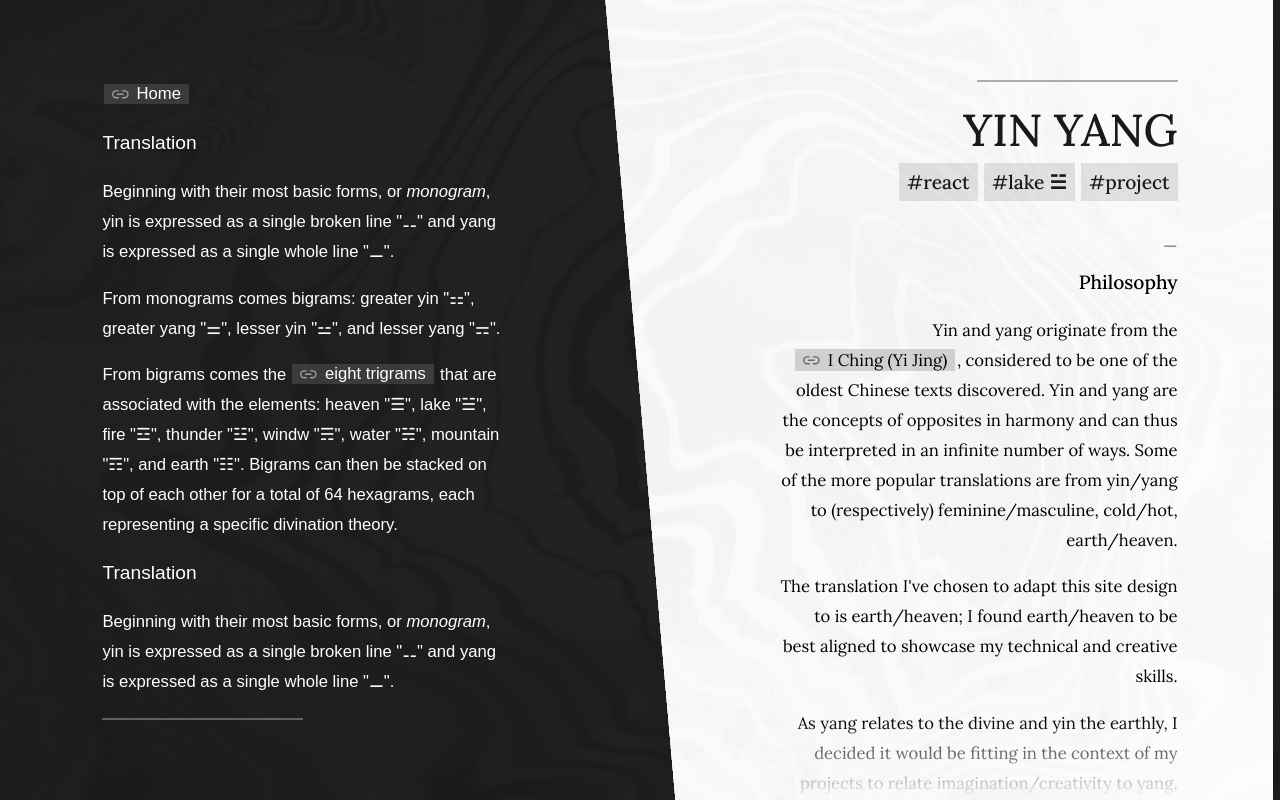
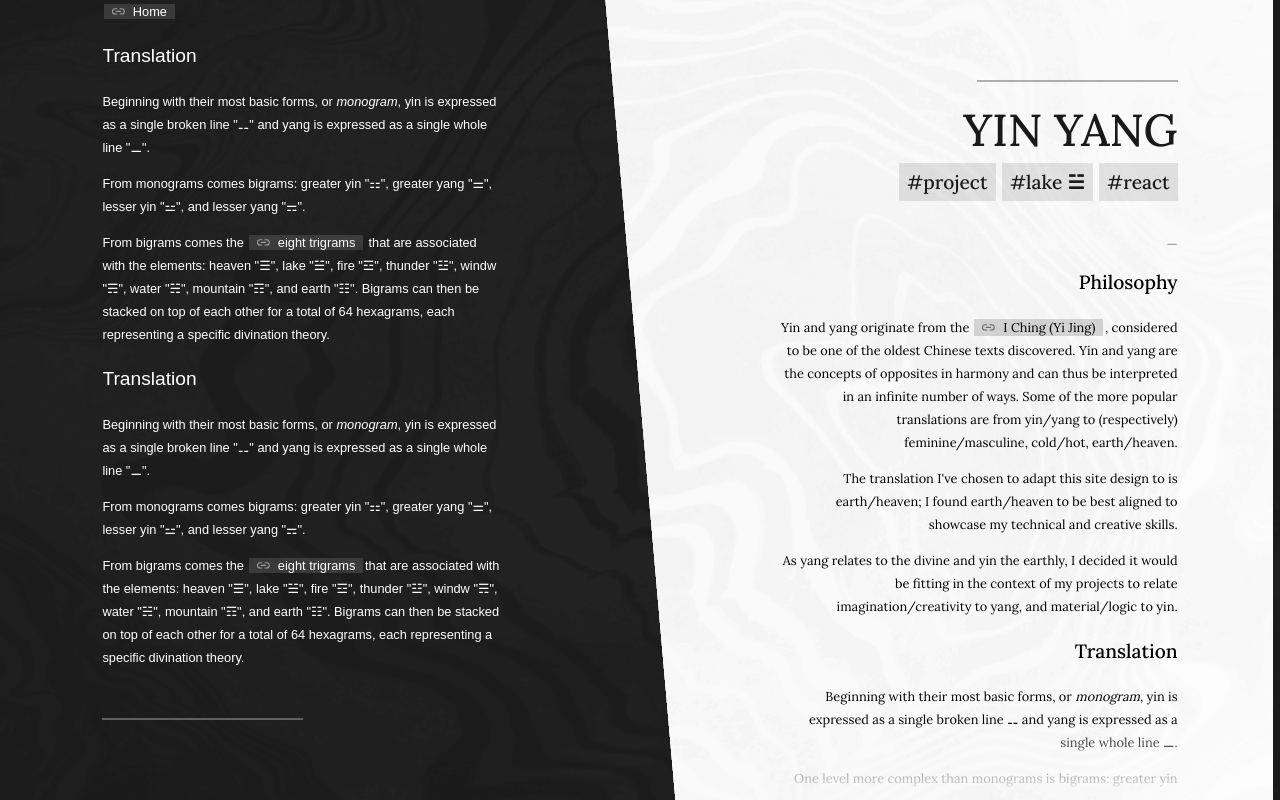
Before and after one commit to kennybc/kenny-portfolio, a React (Create React App) app: page /yin-yang in a window 1280 px wide. Built offline with nearby package versions, Linux system fonts and the light colour scheme; a web font is replaced by a local one.

Commit message:
added react context and small style change

```diff
--- a/src/components/Page/PageContent/index.js
+++ b/src/components/Page/Content/index.js
@@ -4,14 +4,13 @@ import { useRef } from "react";
 
 import "./styles.css";
 
-export default function Page({ children }) {
+export default function Content({ children }) {
   const ref = useRef(null);
   const dimensions = useScrollDimensions(ref);
   const scrollClass =
     dimensions.scrollHeight > dimensions.clientHeight
       ? " PageContent--Scrollable"
       : "";
-  console.log(dimensions);
   return (
     <div className={"PageContent" + scrollClass} ref={ref}>
       {children}
--- a/src/components/Page/index.js
+++ b/src/components/Page/index.js
@@ -1,30 +1,38 @@
+import { PageContext } from "components/Wrapper";
 import { motion } from "framer-motion";
 import routeVariants from "pages/routeVariants";
 
+import { useContext } from "react";
 import { ImGithub, ImLinkedin2, ImUserTie } from "react-icons/im";
 
-import PageContent from "./PageContent";
+import Content from "./Content";
 import "./styles.css";
 
 const icons = [
   {
     icon: <ImUserTie />,
-    url: "test.com",
+    url: "resume.com",
   },
   {
     icon: <ImLinkedin2 />,
-    url: "test2.com",
+    url: "linkedin.com",
   },
   {
     icon: <ImGithub />,
-    url: "test2.com",
+    url: "github.com",
   },
 ];
 
-export default function Page({ className, title, tags, socials, yin, yang }) {
+export default function Page({ className, title, tags, yin, yang }) {
+  const context = useContext(PageContext);
+  tags = context.reverse ? tags.toReversed() : tags;
   return (
     <motion.div
-      className={"Page " + (className ?? "")}
+      className={
+        "Page" +
+        (context.reverse ? " Page--Reverse" : "") +
+        (" " + className ?? "")
+      }
       variants={routeVariants}
       initial="initial"
       animate="animate"
@@ -34,24 +42,22 @@ export default function Page({ className, title, tags, socials, yin, yang }) {
         <div className="Yin__Lesser"></div>
         <div className="Page__Header">
           <h1 className="Page__Title">{title}</h1>
-          {(tags || socials) && (
           <div className="Page__Tags">
             {tags &&
               tags.map(function (tag) {
                 return <div className="Page__Tag">{tag}</div>;
               })}
-              {socials &&
+            {!tags &&
               icons.map(function (icon) {
                 return <div className="Page__Tag">{icon.icon}</div>;
               })}
           </div>
-          )}
         </div>
-        <PageContent>{yang}</PageContent>
+        <Content>{yang}</Content>
       </div>
       <div className="Yin">
         <div className="Yang__Lesser"></div>
-        <PageContent>{yin}</PageContent>
+        <Content>{yin}</Content>
       </div>
     </motion.div>
   );
--- a/src/components/Page/styles.css
+++ b/src/components/Page/styles.css
@@ -1,9 +1,17 @@
 .Page {
   --padding-y: 10vh;
   --padding-x: 8vw;
+  --direction: row;
+  --yin: right;
+  --yang: left;
   display: flex;
   flex-direction: var(--direction);
   justify-content: space-between;
+}
+.Page--Reverse {
+  --direction: row-reverse;
+  --yin: left;
+  --yang: right;
 }
 .Page__Header {
   padding-top: 2vh;
--- a/src/components/Wrapper/index.js
+++ b/src/components/Wrapper/index.js
@@ -3,10 +3,12 @@ import { route2split } from "index.js";
 import { getSlantDimensions, getSplitDimensions } from "utils/trig";
 import { useWindowDimensions } from "utils/window";
 
-import { useState } from "react";
+import { createContext, useState } from "react";
 import { Routes, useLocation } from "react-router-dom";
 
 import "./styles.css";
+
+export const PageContext = createContext();
 
 function Split({ theta }) {
   const splitDimensions = getSplitDimensions();
@@ -32,8 +34,12 @@ export default function Wrapper({ children }) {
     windowDimensions.width > windowDimensions.height ? "Landscape" : "Portrait";
 
   const slantDimensions = getSlantDimensions(split, orientation);
+  const context = {
+    reverse: slantDimensions.reverse,
+  };
 
   return (
+    <PageContext.Provider value={context}>
       <div
         className={
           "Wrapper " + (slantDimensions.reverse ? "Wrapper--Reverse" : "")
@@ -53,5 +59,6 @@ export default function Wrapper({ children }) {
         </AnimatePresence>
         <Split theta={slantDimensions.theta} />
       </div>
+    </PageContext.Provider>
   );
 }
--- a/src/components/Wrapper/styles.css
+++ b/src/components/Wrapper/styles.css
@@ -8,15 +8,7 @@
   transition: rotate 0.7s ease;
 }
 .Wrapper {
-  --direction: row;
-  --yin: right;
-  --yang: left;
   width: 100vw;
   height: 100vh;
   overflow: hidden;
 }
-.Wrapper--Reverse {
-  --direction: row-reverse;
-  --yin: left;
-  --yang: right;
-}
--- a/src/global.css
+++ b/src/global.css
@@ -9,7 +9,7 @@ html {
   height: 100%;
 }
 body {
-  font-size: clamp(0.8rem, 1.3vmax, 1.1rem);
+  font-size: clamp(0.8rem, 1vmax, 1.1rem);
   line-height: 1.8;
   margin: 0;
   background-color: var(--black);
--- a/src/pages/Home/index.js
+++ b/src/pages/Home/index.js
@@ -10,7 +10,6 @@ export default function Home() {
     <Page
       className="Home"
       title="Kenneth Chen"
-      socials
       yang={
         <div>
           <p>
--- a/src/pages/YinYang/styles.css
+++ b/src/pages/YinYang/styles.css
@@ -2,5 +2,5 @@
   margin: 5vh 0;
 }
 .BaguaCycle img {
-  width: 20vmax;
+  width: 15vmax;
 }
--- a/src/utils/trig.js
+++ b/src/utils/trig.js
@@ -1,6 +1,6 @@
 import { useWindowDimensions } from "./window";
 
-export function getSplitDimensions(theta) {
+export function getSplitDimensions() {
   const { width: windowWidth, height: windowHeight } = useWindowDimensions();
   const a = windowHeight / 2;
   const b = windowWidth / 2;
```
Also changed, not shown: src/components/Page/Content/styles.css (renamed from src/components/Page/PageContent/styles.css). Lines whose indentation alone changed are shown as unchanged.
